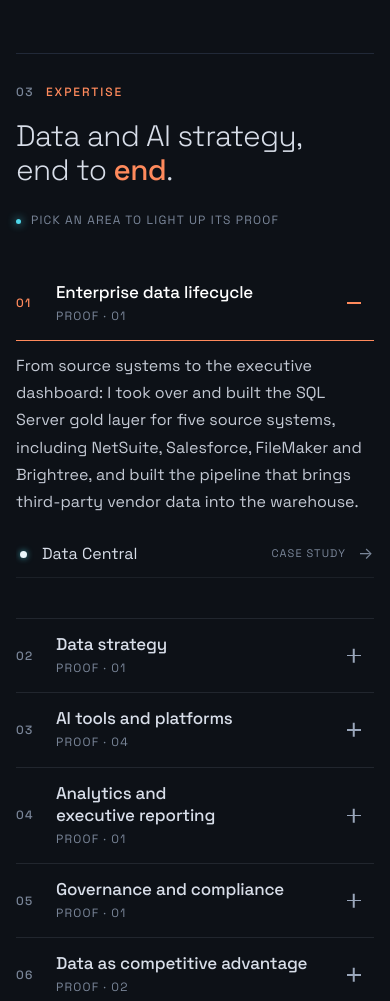
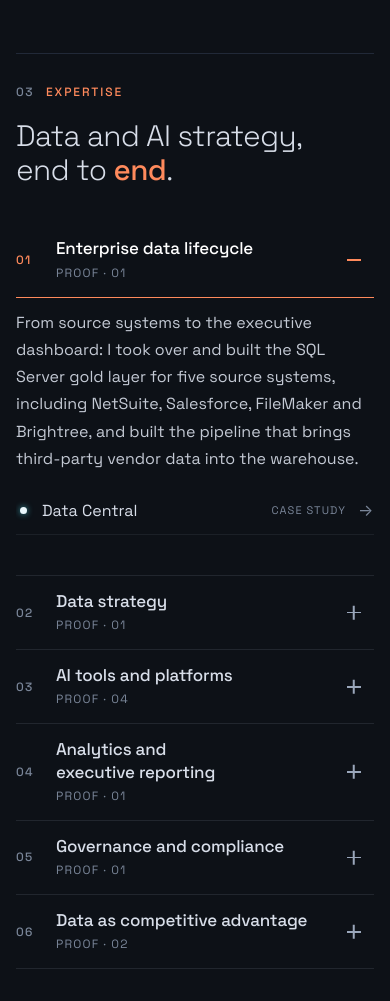
Before and after one commit to stephenprescott/stephenprescott.github.io, an Eleventy site: page src/index.njk in a window 390 px wide. Shown: the part 1831-2832 px from the top of the page. Built offline with nearby package versions, Linux system fonts and the light colour scheme; Eleventy itself is replaced by a stand-in of ours; files that its build step writes are made by us from their sources.

Commit message:
Star chart: change the page only after init succeeds; hide the expertise hint on phones
Everything that can fail (building the views, wiring handlers, the
breakpoint listener) now runs before any DOM change; handlers stay
inert until the page is enhanced, failures are logged, and the media
query falls back to addListener. On phones the expertise hint is hidden
as in the mockup. Ids built from data are escaped. Tests cover late init
failures, the Safari fallback, LandingChart.select/open, the 760px
breakpoint at 700px, phone hints and escaped ids.

Co-Authored-By: Claude Opus 5.5 <noreply@anthropic.com>

```diff
--- a/src/assets/css/landing.css
+++ b/src/assets/css/landing.css
@@ -329,6 +329,8 @@ button.lp-pr:hover .arr,button.lp-pr:focus-visible .arr{color:var(--accent);tran
   .lp-acc-c .lp-sum{font-size:17px}
   .lp-psr{grid-template-columns:minmax(0,1fr);gap:4px}
   .lp-psr dd{margin-bottom:12px}
+  /* no chart on phones, so nothing to light up */
+  #expertise .lp-hint{display:none}
 }
 @media (max-width:639px){
   .lp-projects{grid-template-columns:repeat(2,minmax(0,1fr))}
--- a/src/assets/js/landing-chart.js
+++ b/src/assets/js/landing-chart.js
@@ -1,7 +1,7 @@
 /* The landing page's star chart, proof panel and work accordion. Ported from the approved mockup
    (round-11/full-page.html). Reads #lp-data ({ areas, figures, projects }) and enhances the
-   server-rendered lists in #expertise and #work; each view is built detached and swapped in only once it
-   is complete, so on any error the no-JavaScript lists stay. Exposes window.LandingChart = { select, open }. */
+   server-rendered lists in #expertise and #work. Everything that can fail runs on detached nodes before the
+   page changes, so on any error (logged) the no-JavaScript lists stay. Exposes window.LandingChart = { select, open }. */
 (function () {
   'use strict';
   var dataEl = document.getElementById('lp-data');
@@ -36,7 +36,7 @@
       return { id: String(f.id), kind: 'fig', t: f.value + f.suffix + ' ' + f.label, n: f.value, suf: f.suffix, label: f.label, body: f.body, href: '/resume/', areas: idx(f.proves) };
     }));
     ITEMS.forEach(function (it) { BYID[it.id] = it; });
-  } catch (e) { return; }
+  } catch (e) { console.error(e); return; }
   var PROJECTS = ITEMS.filter(function (it) { return it.kind === 'case'; });
 
   function itemsFor(a) { return ITEMS.filter(function (it) { return it.areas.indexOf(a) > -1; }); }
@@ -86,7 +86,7 @@
   var V = {};
 
   function setState() {
-    if (!AREAS.length) return;
+    if (!live) return;
     expertise.setAttribute('data-selected', AREAS[curArea].id);
     if (curItem) expertise.setAttribute('data-open', curItem); else expertise.removeAttribute('data-open');
   }
@@ -215,7 +215,8 @@
   }
 
   /* ============ accordion rows (the work list, and the areas on phones) ============ */
-  function accItem(id, head, body, attrs) {
+  function accItem(rawId, head, body, attrs) {
+    var id = esc(rawId);
     return '<li class="lp-item" id="' + id + '"' + (attrs || '') + '><h3 class="lp-item-h"><button class="lp-trig" type="button" id="' + id + '-b" aria-expanded="false" aria-controls="' + id + '-p">' + head +
       '<span class="lp-ico" aria-hidden="true"></span></button></h3><div class="lp-acc-body" id="' + id + '-p" role="region" aria-labelledby="' + id + '-b"><div class="lp-acc-in"><div class="lp-acc-c">' + body + '</div></div></div></li>';
   }
@@ -319,14 +320,16 @@
     else bring(expertise);
   }
 
-  /* ============ build: swap the fallback for the current view ============ */
-  function render() {
-    var head = $('.lp-mod-h', expertise), body = $('.lp-mod-b', expertise), mod = $('.lp-mod', expertise);
-    var view = phoneMQ.matches ? buildPhone() : buildDesktop();
-    var prev = V;
+  /* ============ build the current view detached and paint it; mount() then swaps it in ============ */
+  function build() {
+    var view = phoneMQ.matches ? buildPhone() : buildDesktop(), prev = V;
     V = view;
     try { paint(); } catch (e) { V = prev; throw e; }
-    if (prev.panel) prev.panel.remove();
+    return view;
+  }
+  function mount(view) {
+    var head = $('.lp-mod-h', expertise), body = $('.lp-mod-b', expertise), mod = $('.lp-mod', expertise);
+    $$('.lp-panel', expertise).forEach(function (p) { p.remove(); });
     body.textContent = '';
     if (view.xacc) { mod.classList.remove('lp-sc'); body.appendChild(view.xacc); }
     else {
@@ -334,14 +337,20 @@
       head.after(view.panel);
       while (view.main.firstChild) body.appendChild(view.main.firstChild);
     }
+    setState();
   }
+
+  /* every handler stays inert until the page has been enhanced (live), so a failed init leaves the
+     server-rendered lists and the figures' plain links working */
+  var live = false;
+  function on(target, type, fn, capture) { target.addEventListener(type, function (e) { if (live) fn(e); }, !!capture); }
 
   function wire() {
     var hoverT, hoverNode = null, prevPt = null, curPt = null;
     /* hover selects an area only after a real mouse movement over it: scrolling a node under a resting
        pointer fires boundary events (and may fire a pointermove at the same spot), never a change here */
-    document.addEventListener('pointermove', function (e) { prevPt = curPt; curPt = { x: e.clientX, y: e.clientY }; }, true);
-    expertise.addEventListener('pointermove', function (e) {
+    on(document, 'pointermove', function (e) { prevPt = curPt; curPt = { x: e.clientX, y: e.clientY }; }, true);
+    on(expertise, 'pointermove', function (e) {
       if (e.pointerType !== 'mouse' || !V.nodes) return;
       if (prevPt && prevPt.x === e.clientX && prevPt.y === e.clientY) return;
       var b = e.target.closest('.lp-node');
@@ -351,27 +360,27 @@
     });
     /* a panel row marks its star while hovered or focused */
     function rowMark(e, on) { var r = e.target.closest('.lp-panel .lp-pr[data-id]'), d = r && dotOf(r.dataset.id); if (d) d.classList.toggle('hov', on); }
-    expertise.addEventListener('pointerout', function (e) {
+    on(expertise, 'pointerout', function (e) {
       var b = e.target.closest('.lp-node'); if (b && !b.contains(e.relatedTarget)) { hoverNode = null; clearTimeout(hoverT); }
       if (e.target.closest('.lp-dot')) unpeek();
       rowMark(e, false);
     });
-    expertise.addEventListener('pointerover', function (e) {
+    on(expertise, 'pointerover', function (e) {
       var d = e.target.closest('.lp-dot'); if (d && e.pointerType !== 'touch') peek(d);
       rowMark(e, true);
     });
-    expertise.addEventListener('focusin', function (e) {
+    on(expertise, 'focusin', function (e) {
       var b = e.target.closest('.lp-node');
       if (b && b.matches(':focus-visible')) selectArea(AREAS.findIndex(function (a) { return a.id === b.dataset.area; }));
       var d = e.target.closest('.lp-dot');
       if (d) { $$('.lp-dot', V.dots).forEach(function (x) { x.tabIndex = x === d ? 0 : -1; }); peek(d); }
       rowMark(e, true);
     });
-    expertise.addEventListener('focusout', function (e) {
+    on(expertise, 'focusout', function (e) {
       if (e.target.closest('.lp-dot')) unpeek();
       rowMark(e, false);
     });
-    expertise.addEventListener('click', function (e) {
+    on(expertise, 'click', function (e) {
       var t = e.target, b;
       if ((b = t.closest('.lp-node'))) { clearTimeout(hoverT); selectArea(AREAS.findIndex(function (a) { return a.id === b.dataset.area; })); return; }
       if ((b = t.closest('.lp-dot'))) { openItem(b.dataset.id); unpeek(); return; }
@@ -383,7 +392,7 @@
       if (b.dataset.toArea) { selectArea(+b.dataset.toArea); var p = $('.lp-pr', V.panel); if (p) p.focus(); return; }
       if (b.dataset.id) { openItem(b.dataset.id); var bk = $('[data-back]', V.panel); if (bk) bk.focus(); }
     });
-    expertise.addEventListener('keydown', function (e) {
+    on(expertise, 'keydown', function (e) {
       var t = e.target, b;
       if ((b = t.closest('.lp-node'))) {
         var d = e.key === 'ArrowRight' ? 1 : e.key === 'ArrowLeft' ? -1 : 0; if (!d) return;
@@ -404,32 +413,39 @@
       } else if (V.xacc) accKeys(V.xacc, e);
     });
 
-    work.addEventListener('click', function (e) {
+    on(work, 'click', function (e) {
       var b;
       if ((b = e.target.closest('.lp-trig'))) { toggle(b.closest('.lp-item')); return; }
       if ((b = e.target.closest('.lp-chip'))) { goArea(+b.dataset.toArea); return; }
       if ((b = e.target.closest('.lp-more'))) showAll($('ol.lp-work', work), b);
     });
-    work.addEventListener('keydown', function (e) { var l = $('ol.lp-work', work); if (l) accKeys(l, e); });
+    on(work, 'keydown', function (e) { var l = $('ol.lp-work', work); if (l) accKeys(l, e); });
 
     /* a figure finds its star */
+    $$('#results [data-fig]').forEach(function (s) {
+      on(s, 'click', function (e) { if (BYID[s.dataset.fig]) { e.preventDefault(); findItem(s.dataset.fig); } });
+    });
+
+    /* crossing the phone breakpoint rebuilds the other view (addListener: Safari before 14) */
+    var onMQ = function () { if (!live) return; try { mount(build()); } catch (e) { console.error(e); } };
+    if (phoneMQ.addEventListener) phoneMQ.addEventListener('change', onMQ); else phoneMQ.addListener(onMQ);
+  }
+
+  /* Everything that can fail runs first, on detached nodes; the page itself changes only at the end */
+  try {
+    if (!expertise || !work || !AREAS.length) return;
+    var list = buildWork(), view = build();
+    wire();
+    mount(view);
+    $('ol.lp-work', work).replaceWith(list);
     $$('#results [data-fig]').forEach(function (s) {
       var go = document.createElement('span');
       go.className = 'lp-go'; go.setAttribute('aria-hidden', 'true'); go.innerHTML = ARROW;
       s.appendChild(go);
-      s.addEventListener('click', function (e) { if (BYID[s.dataset.fig]) { e.preventDefault(); findItem(s.dataset.fig); } });
     });
-
-    phoneMQ.addEventListener('change', function () { try { render(); } catch (e) { /* keep the current view */ } });
-  }
-
-  try {
-    if (!expertise || !work || !AREAS.length) return;
-    var list = buildWork();
-    render();
-    $('ol.lp-work', work).replaceWith(list);
-    wire();
-  } catch (e) { return; }
+    live = true;
+    setState();
+  } catch (e) { console.error(e); return; }
 
   window.LandingChart = {
     select: function (areaId) { var i = AREAS.findIndex(function (a) { return a.id === areaId; }); if (i > -1) goArea(i); },
```
Also changed, not shown: test/landing-chart.test.mjs (+95 -0 lines).
